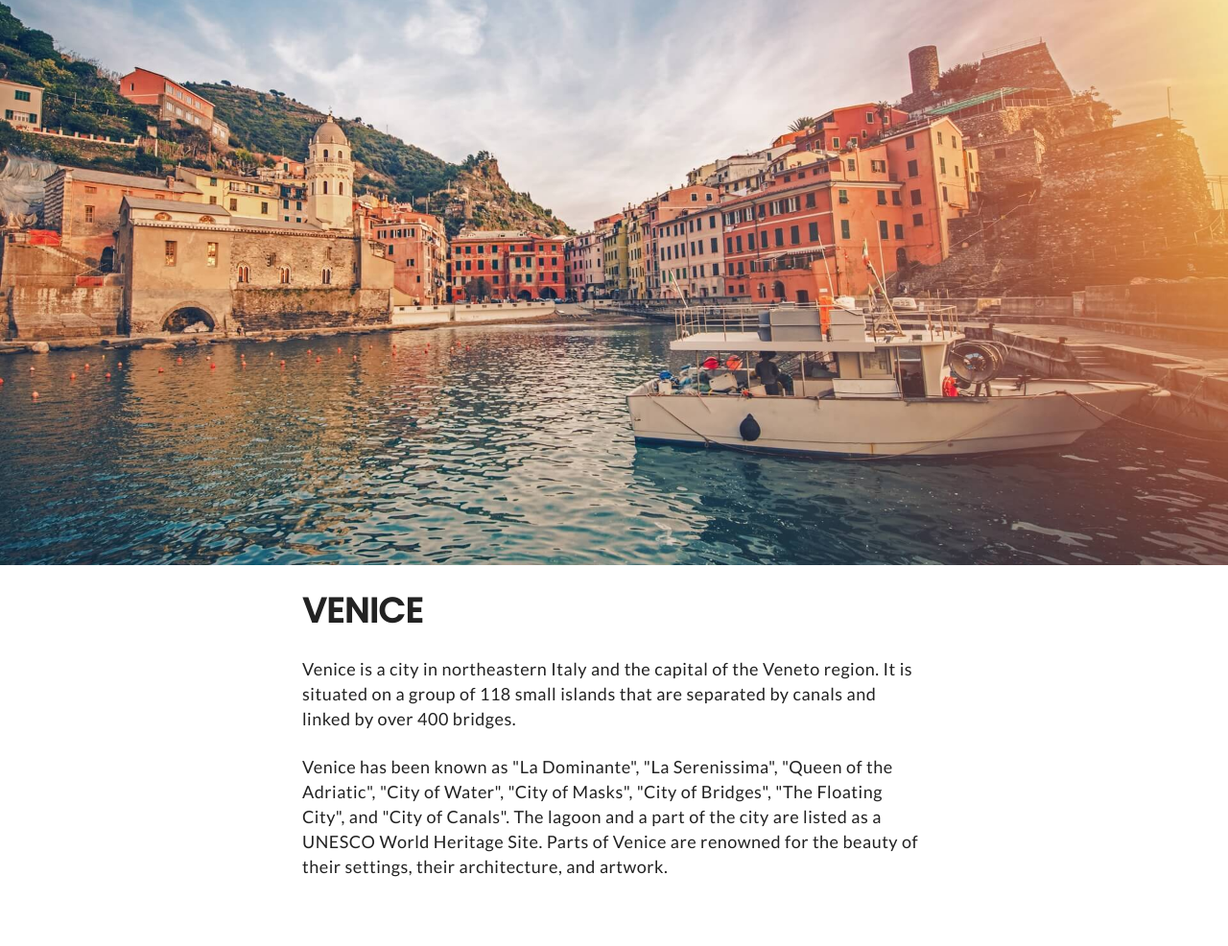
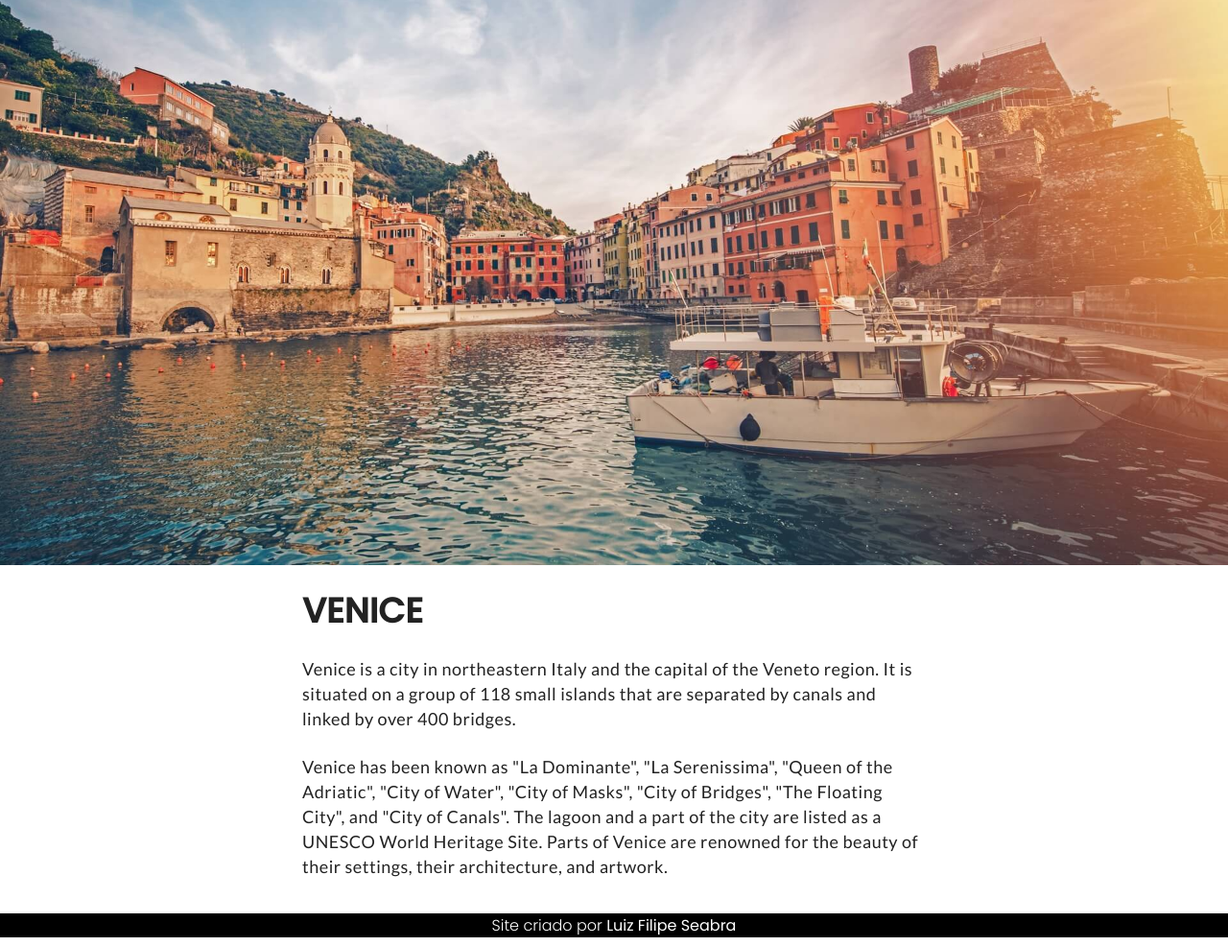
Before and after one commit to LuizSeabraDeMarco/html-css, a plain HTML site: page teste/Parallax Cidades e Iogurte/Cidades/index.html in a window 1280 px wide. Shown: the part 6243-7229 px from the top of the page at 96% size. Drawn offline with Linux system fonts and the light colour scheme.

Commit message:
adicionando footer

```diff
--- a/teste/Parallax Cidades e Iogurte/Cidades/css/styles.css
+++ b/teste/Parallax Cidades e Iogurte/Cidades/css/styles.css
@@ -1,11 +1,10 @@
 html, body {
-    margin: 0;
-    padding: 0;
+    margin: 0px;
+    padding: 0px;
     text-align: center;
  }
 
  body {
-    padding-bottom: 50px;
     background-color: white;
     min-height: 1600px;
  }
@@ -281,3 +280,27 @@ html, body {
 
 
  }
+
+
+footer{
+   background-color: black;
+   font-family: 'Poppins', sans-serif;
+   color: white;
+   text-align: center;
+   margin-bottom:0px;
+   font-weight: lighter;
+}
+
+footer a {
+   color: white;
+   font-weight: normal;
+   text-decoration: none;
+}
+
+a:hover{
+   text-decoration: underline;
+}
+
+#text_end{
+   margin-bottom: 0px;
+}
--- a/teste/Parallax Cidades e Iogurte/Cidades/index.html
+++ b/teste/Parallax Cidades e Iogurte/Cidades/index.html
@@ -159,8 +159,7 @@
 
       </div>
 
-      <div class="page-container">
-
+      <div class="page-container" id="fim">
          <h2>Venice</h2>
 
          <p>
@@ -177,6 +176,9 @@
          </p>
 
       </div>
+      <footer>
+            <p id="text_end">Site criado por <a href="https://github.com/LuizSeabraDeMarco" target="_blank">Luiz Filipe Seabra</a></p>
+      </footer>
 
    </body>
 
```
